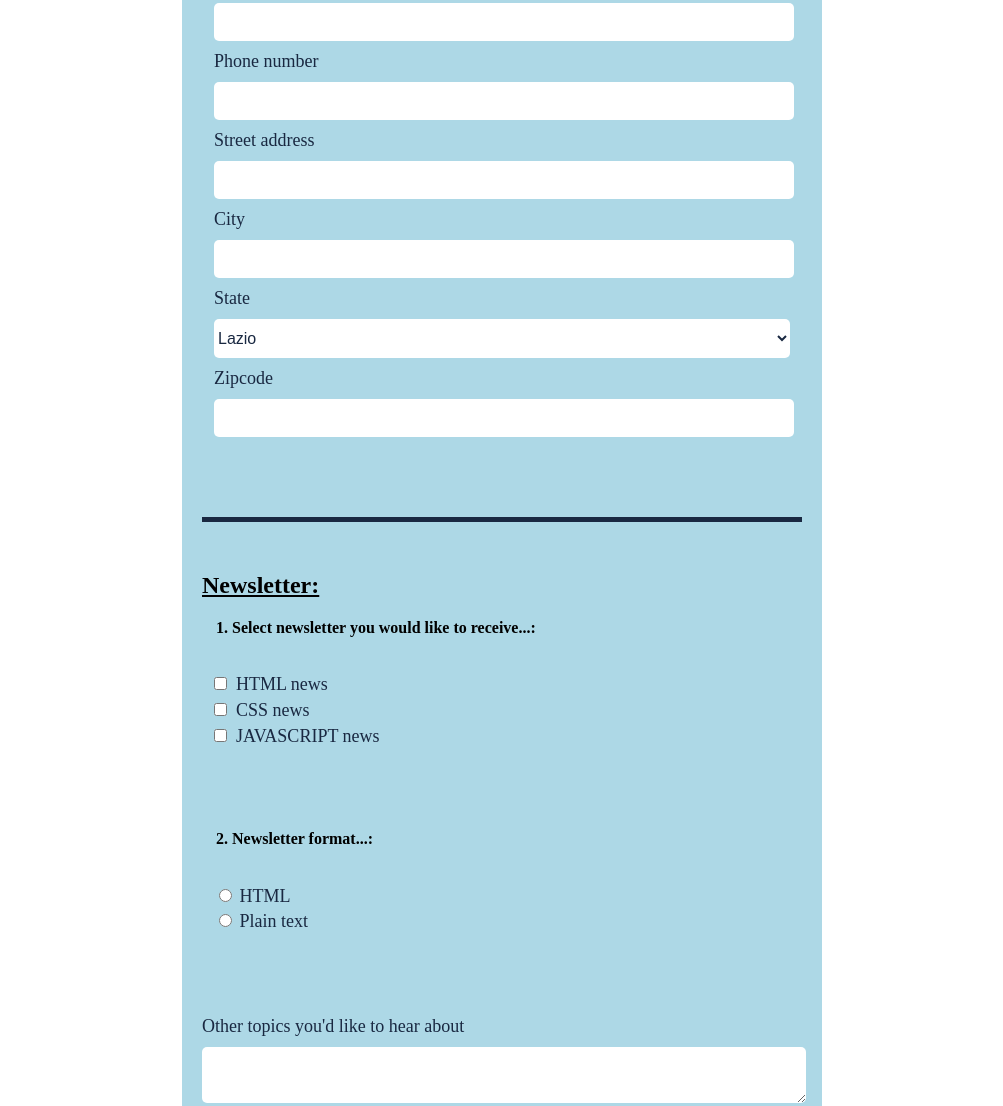
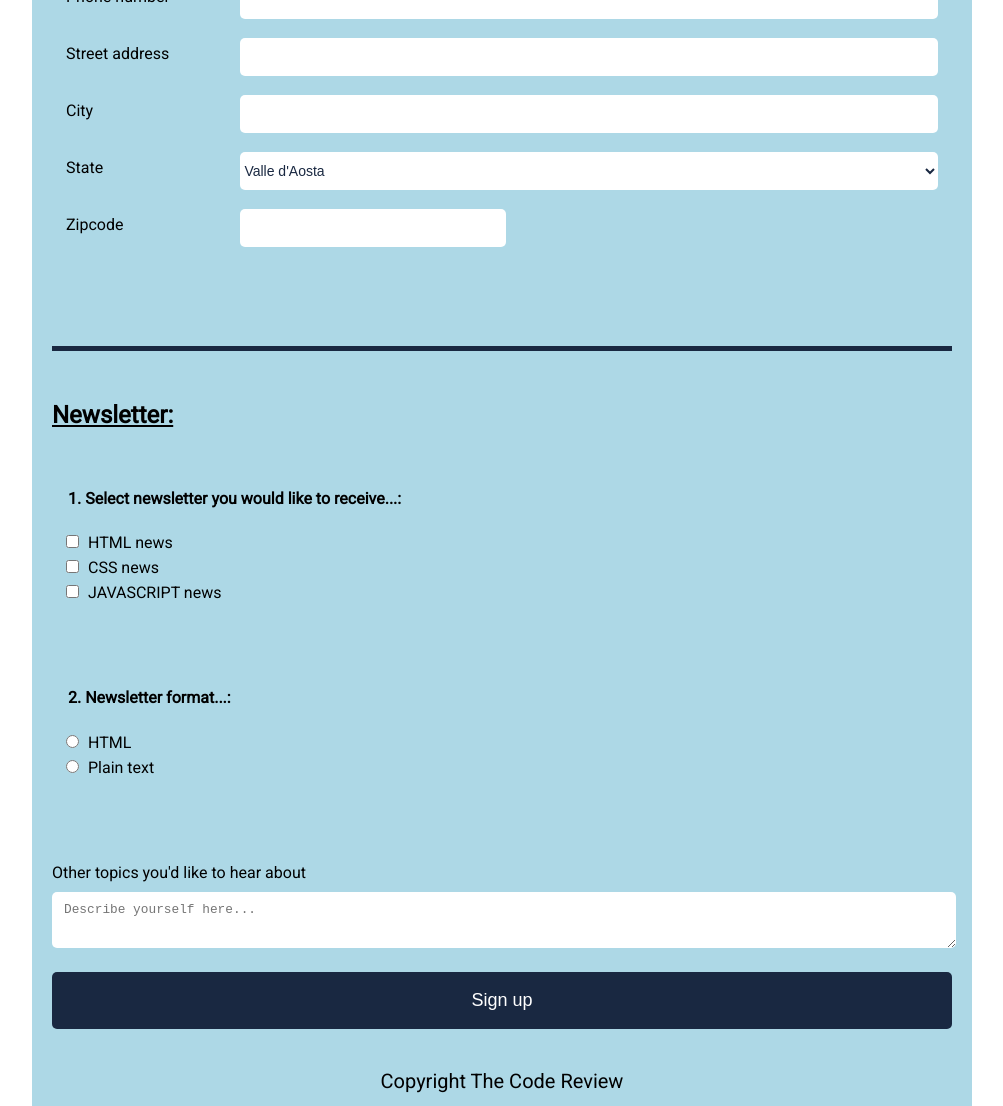
Before and after one commit to Ghaalumir/Third-Project, a plain HTML site: page index.html in a window 1280 px wide. Shown: the part 512-1618 px from the top of the page, without its empty margins (138-1141 px from the left). Drawn offline with Linux system fonts and the light colour scheme.

Commit message:
Third Project

```diff
--- a/css/styles.css
+++ b/css/style.css
@@ -1,4 +1,3 @@
-
 
 h1 {
 background-color: #192841;
@@ -14,8 +13,9 @@ border-radius: 5px;
 
 h2 {
 text-decoration:underline;
+}
 
-}
+
 
 p {
 font-size: 20px;
@@ -27,7 +27,7 @@ span {
 }
 
 fieldset {
-    border:none;
+  border: none;
 
 }
 
@@ -41,41 +41,29 @@ form {
 margin-top: 10px;
 padding-bottom:50px;
 
-
-
-}
-
-fieldset {
-
-
-    margin: auto;
-    padding-bottom: 50px;
-    margin-bottom: 30px;
-
 }
 
 
-label {
-    display: inline-block;
-    margin-bottom: 8px;
-    margin-top:8px;
-    font-size: 18px;
-    line-height: 25px;
-    color: #192841;
 
+
+fieldset {
+  padding-bottom: 50px;
+  margin-bottom: 30px;
 }
+
+
 
 .form-top {
   text-align:center;
   margin-bottom: 50px;
   border-bottom: solid 5px #192841;
 
-
 }
 
 h2 {
     border-top:#192841 solid 5px;
     padding-top:50px;
+    margin-bottom: 60px;
 
 }
 
@@ -86,15 +74,13 @@ h2 {
     padding-bottom:20px;
     text-decoration: underline #192841;
 
-
 }
-
 
 
 input[type="text"],
 input[type="email"],
 input[type="tel"],
-input[type="zipcode"],
+#state,
 textarea,
 select
 
@@ -103,7 +89,6 @@ select
   background: rgba(255,255,255,0.1);
   border: none;
   font-size: 15px;
-  width: 100%;
   background-color: #fff;
   color: #192841;
   outline: 0;
@@ -114,39 +99,20 @@ select
   font-size: 16px;
   height: auto;
   margin: 0;
-}
+  width: 100%;
 
-label {
-    display: block;
-    margin-bottom: 8px;
 }
 
 
-  label.chose {
-    font-weight: 300;
-    display: inline;
-  }
 
+input[type="checkbox"],
+input[type="radio"] {
 
-input[type="zipcode"] {
-    width: 80px;
-}
+  margin: 0 5px 10px 0;
 
-input[type="state"] {
-    width: 80px;
 
 }
 
-input[type="checkbox"] {
-  margin: 0 5px 10px 0;
-  margin-bottom: 8px;
-
-}
-
-input[type="radio"] {
-    display: inline-block;
-
-}
 
 button {
     padding: 18px 40px 18px 40px;
@@ -156,19 +122,36 @@ button {
     text-align: center;
     font-style: normal;
     border-radius: 5px;
+    margin-bottom: 10px;
+    margin-top: 20px;
+    border: none;
     width: 100%;
-    margin-bottom: 10px;
-    margin-top: 30px;
-    border: none;
 }
 
 legend {
     font-weight: bold;
-    margin-bottom: 30px;
+    margin-bottom: 20px;
+
 }
 
-input:focus, textarea {
+input:focus,
+select:focus,
+textarea:focus {
     color: #192841;
+}
+
+textarea {
+    resize:vertical;
+
+}
+
+input[id="name"]::placeholder,
+input[id="mail"]::placeholder,
+textarea[id="writeus"]::placeholder {
+    padding-left: 10px;
+    font-size: 0.8em;
+
+
 }
 
 
@@ -177,14 +160,67 @@ input:focus, textarea {
     margin-top:30px;
 }
 
+input:hover,
+textarea:hover {
+    border: solid .5px #192841;
+
+}
+
+textarea {
+  margin-top: 10px;
+
+}
+
+.news_letter {
+  margin-bottom:20px;
+
+}
+
+
+
+
 @media (min-width: 768px) {
 
     form {
-    max-width: 600px;
+    max-width: 900px;
   }
 
 h1 {
     max-width: none;
 }
 
+.primary .flex {
+  display: flex;
+
 }
+
+.primary input {
+  flex-grow: 1;
+  flex-basis: 80%;
+
+}
+
+#zipcode {
+  max-width: 30%;
+
+}
+
+.primary label {
+  flex-basis: 20%;
+  height: 25px;
+  margin: auto 0;
+
+}
+
+input {
+  margin-bottom: 5px;
+
+}
+
+#state {
+  width: 80%;
+  font-size: 14px;
+}
+
+
+}
--- a/index.html
+++ b/index.html
@@ -2,47 +2,83 @@
 <html lang="en">
 <head>
   <title>The code review</title>
-  <link rel="stylesheet" href="css/styles.css">
+  <link rel="stylesheet" href="css/style.css">
+  <link rel="stylesheet" href="https://fonts.googleapis.com/css?family=Roboto">
   <meta name="viewport" content="width=device-width, initial-scale=1">
-
         <style>
            body{
-        font-family: 'Merriwheater', serif;
-        margin:auto;
+             font-family: "Roboto", sans-serif;
         }
         </style>
 </head>
 
 <body>
   <h1>THE CODE REVIEW</h1>
-  <form action="index.html" method="post">
+  <form action="index.html" method="post" id="main-form">
     <div class="form-top">
 
       <span>Sign up for our Newsletter</span>
       <p>Get the latest news on how your code is doing right in your inbox</p>
+
     </div>
 
     <fieldset class="primary">
-     <legend class="legend-1">Contact information:</legend><br>
+
+
+
+     <legend class="legend-1">Contact information:</legend>
+   <div class="flex">
      <label for="name">Full name</label>
-     <input type="text" id="name" name="user_name" required>
+     <input placeholder="Full Name" type="text" id="name" name="user_name" required>
+    </div><br>
+     <div class="flex">
      <label for="mail">Email address</label>
-     <input type="email" id="mail" name="user_email" required>
+     <input placeholder="Email address" type="email" id="mail" name="user_email" required>
+    </div><br>
+     <div class="flex">
      <label for="phone">Phone number</label>
      <input type="tel" id="phone" name="user_phone" required>
+    </div><br>
+     <div class="flex">
      <label for="address">Street address</label>
      <input type="text" id="address" name="user_address" required>
+    </div><br>
+     <div class="flex">
      <label for="city">City</label>
      <input type="text" id="city" name="user_city" required>
-     <label for ="state">State</label>
+    </div><br>
+     <div class="flex">
+     <label for="state">State</label>
        <select id="state" name="user_state">
-       <option value="lazio">Lazio</option>
-       <option value="calabria">Calabria</option>
-       <option value="umbria">Umbria</option>
-       <option value="sicilia">Sicilia</option>
+        <optgroup label="North of Italy"></optgroup>
+        <option value="Valle d'Aosta">Valle d'Aosta</option>
+        <option value="Piemonte">Piemonte</option>
+        <option value="Lombardia">Lombardia</option>
+        <option value="Trentino Alto Adige">Trentino Alto Adige</option>
+        <option value="Veneto">Veneto</option>
+        <option value="Liguria">Liguria</option>
+        <option value="Friuli Venezia Giulia">Friuli Venezia Giulia</option>
+        <optgroup label="Centre of Italy"></optgroup>
+        <option value="Lazio">Lazio</option>
+        <option value="Marche">Marche</option>
+        <option value="Toscana">Toscana</option>
+        <option value="Umbria">Umbria</option>
+        <optgroup label="South of Italy"></optgroup>
+        <option value="Abbruzzo">Abbruzzo</option>
+        <option value="Basilicata">Basilicata</option>
+        <option value="Campania">Campania</option>
+        <option value="Molise">Molise</option>
+        <option value="Puglia">Puglia</option>
+        <optgroup label="Islands">Islands</optgroup>
+        <option value="Sicilia">Sicilia</option>
+        <option value="Sardegna">Sardegna</option>
       </select>
+      </div><br>
+
+      <div class="flex">
        <label for="zipcode">Zipcode</label>
          <input type="text" id="zipcode" name="user_zipcode" required>
+        </div><br>
     </fieldset>
 
      <h2>Newsletter:</h2>
@@ -50,11 +86,11 @@
     <fieldset class="secondary">
       <legend>1. Select newsletter you would like to receive...:</legend>
         <input type="checkbox" id="htmlnews" value="interest_htmlnews" name="user_interest">
-        <label class="chose" for="htmlnews">HTML news</label><br>
+        <label for="htmlnews">HTML news</label><br>
         <input type="checkbox" id="cssnews" value="interest_cssnews" name="user_interest">
-        <label class="chose" for="cssnews">CSS news</label><br>
+        <label  for="cssnews">CSS news</label><br>
         <input type="checkbox" id="javascriptnews" value="interest_javascriptnews" name="user_interest">
-        <label class="chose" for="javascriptnews">JAVASCRIPT news</label>
+        <label for="javascriptnews">JAVASCRIPT news</label>
     </fieldset>
 
     <fieldset class="tertiary">
@@ -63,8 +99,8 @@
        <input type="radio" id="plaintext" value="plaintext" name="user_newsletter_format"><label for="plaintext" class="chose">  Plain text </label>
     </fieldset>
 
-    <label for="name">Other topics you'd like to hear about</label>
-    <textarea id="writeus" name="user_writeus"></textarea>
+    <label for="writeus">Other topics you'd like to hear about</label>
+    <textarea placeholder="Describe yourself here..." id="writeus" name="user_writeus"></textarea>
     <button type="submit">Sign up</button>
     <p class="footer">Copyright The Code Review</p>
 
```
Lines whose indentation alone changed are shown as unchanged.
